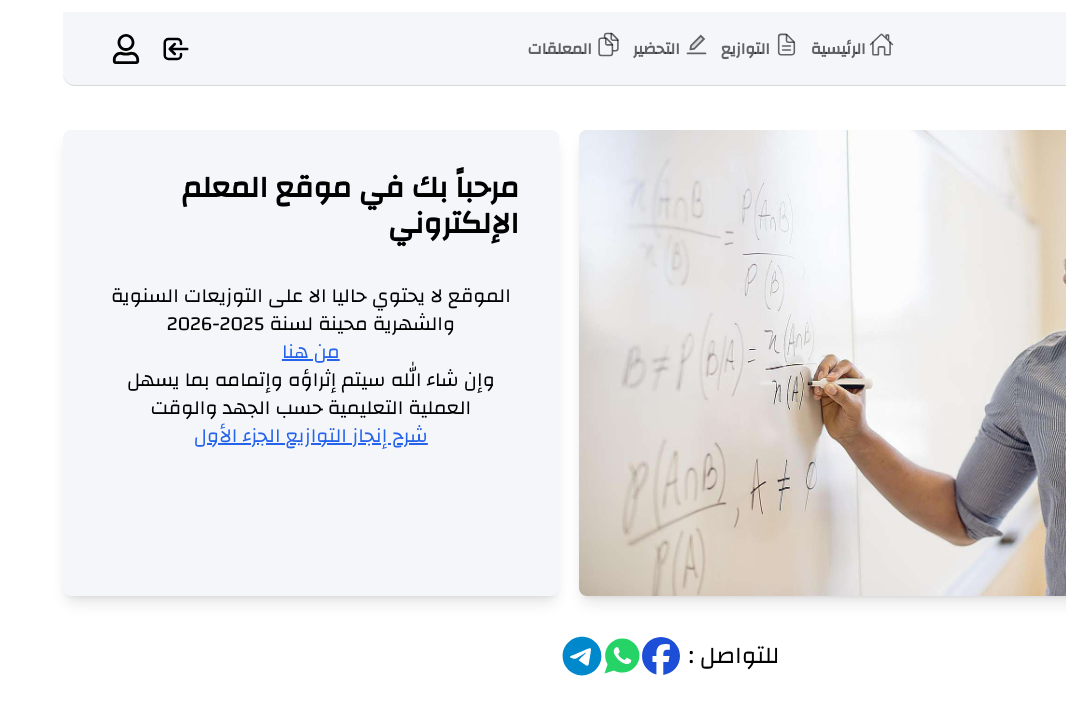
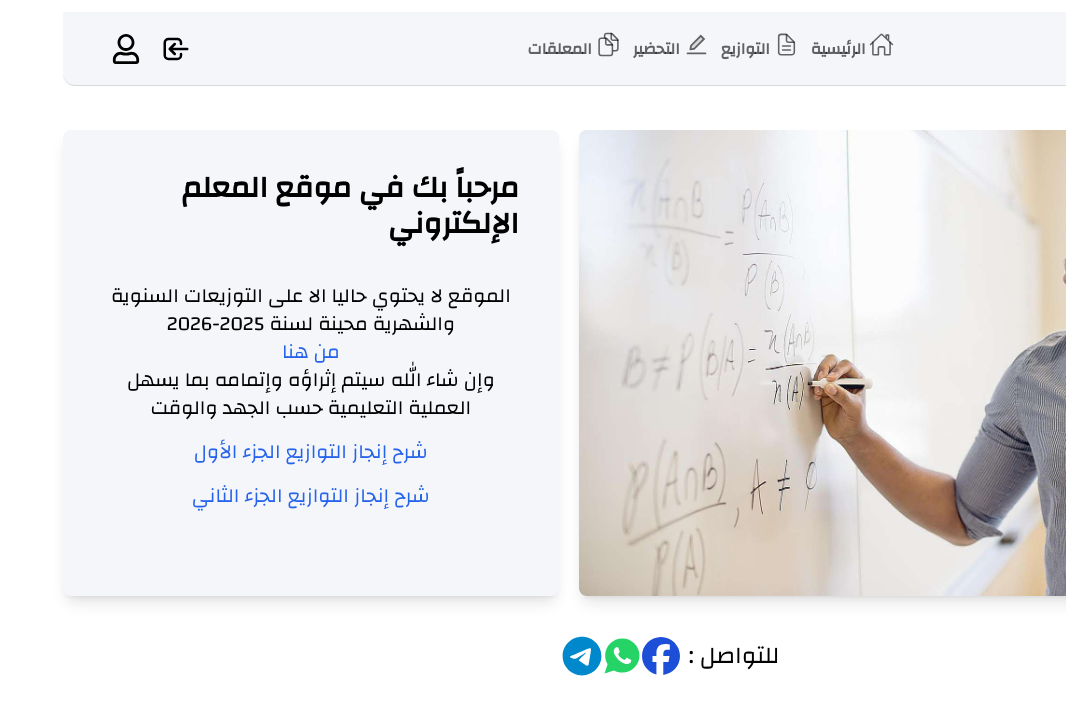
Before and after one commit to Abo-Zeyd/teacher, a Next.js app: page / in a window 1280 px wide. Shown: the top 714 px of the page, without its empty margins (214-1280 px from the left). Built offline with nearby package versions, Linux system fonts and the light colour scheme.

Commit message:
modifie' d221020252304'

```diff
--- a/app/page.tsx
+++ b/app/page.tsx
@@ -19,10 +19,15 @@ export default function Home() {
         <div className="text-center max-w-md text-xl">
           <p>الموقع لا يحتوي حاليا الا على التوزيعات السنوية والشهرية محينة لسنة 2025-2026 </p>
           <button>
-            <Link href="/pages/monthlyDistrubtion" className="underline text-blue-600">من هنا</Link>
+            <Link href="/pages/monthlyDistrubtion" className=" text-blue-600">من هنا</Link>
           </button>
+
           <p>وإن شاء الله سيتم إثراؤه وإتمامه بما يسهل العملية التعليمية حسب الجهد والوقت </p>
-          <Link href="https://www.youtube.com/watch?v=E72wi7bpoRM" className="underline text-blue-600">شرح إنجاز التوازيع الجزء الأول</Link>
+          <div className="flex flex-col gap-4 mt-4 no-underline">
+            <Link href="https://www.youtube.com/watch?v=E72wi7bpoRM" className=" text-blue-600">شرح إنجاز التوازيع الجزء الأول</Link>
+
+            <Link href="https://www.youtube.com/watch?v=_LA2sr9aQfw" className=" text-blue-600">شرح إنجاز التوازيع الجزء الثاني</Link>
+          </div>
         </div>
 
       </div>
```
